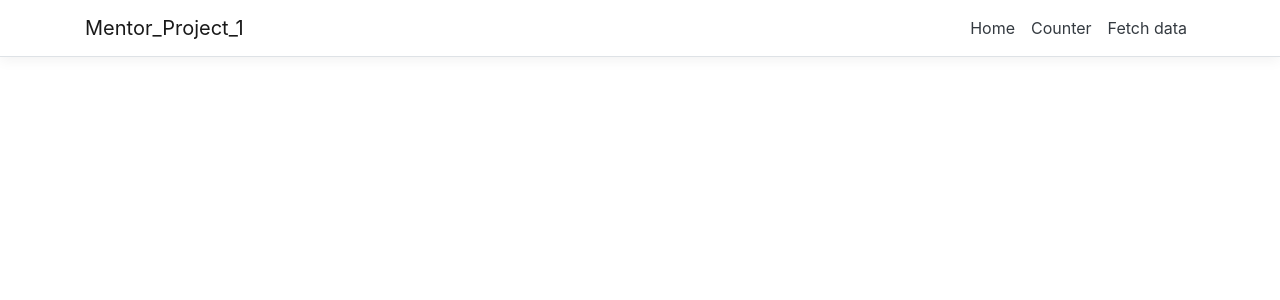
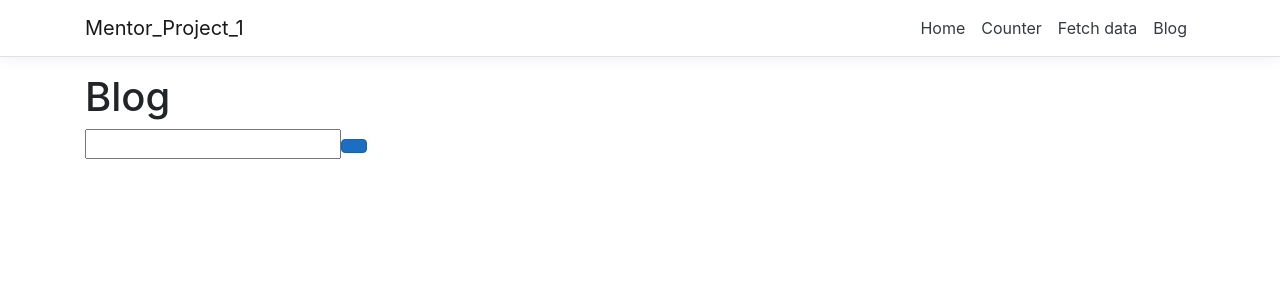
Before and after one commit to cdowneyHW/mentor-project-1, a React (Create React App) app in the folder Mentor_Project_1/ClientApp/: page /blog in a window 1280 px wide. Shown: the top 300 px of the page. Built offline with nearby package versions, Linux system fonts and the light colour scheme.

Commit message:
added blog page to app.js

```diff
--- a/Mentor_Project_1/ClientApp/src/App.js
+++ b/Mentor_Project_1/ClientApp/src/App.js
@@ -4,6 +4,7 @@ import { Layout } from './components/Layout';
 import { Home } from './components/Home';
 import { FetchData } from './components/FetchData';
 import { Counter } from './components/Counter';
+import { Blog } from './components/Blog';
 
 import './custom.css'
 
@@ -16,6 +17,7 @@ export default class App extends Component {
         <Route exact path='/' component={Home} />
         <Route path='/counter' component={Counter} />
         <Route path='/fetch-data' component={FetchData} />
+        <Route path='/blog' component={Blog} />
       </Layout>
     );
   }
--- a/Mentor_Project_1/ClientApp/src/components/Blog.js
+++ b/Mentor_Project_1/ClientApp/src/components/Blog.js
@@ -35,6 +35,6 @@ export class Blog extends Component {
                     <button className="btn btn-primary" type="submit" value="Submit" />
                 </div>
             </form>
-        );
+        )
     }
 }
--- a/Mentor_Project_1/ClientApp/src/components/NavMenu.js
+++ b/Mentor_Project_1/ClientApp/src/components/NavMenu.js
@@ -39,6 +39,9 @@ export class NavMenu extends Component {
                 <NavItem>
                   <NavLink tag={Link} className="text-dark" to="/fetch-data">Fetch data</NavLink>
                 </NavItem>
+                <NavItem>
+                  <NavLink tag={Link} className="text-dark" to="/blog">Blog</NavLink>
+                </NavItem>
               </ul>
             </Collapse>
           </Container>
```
